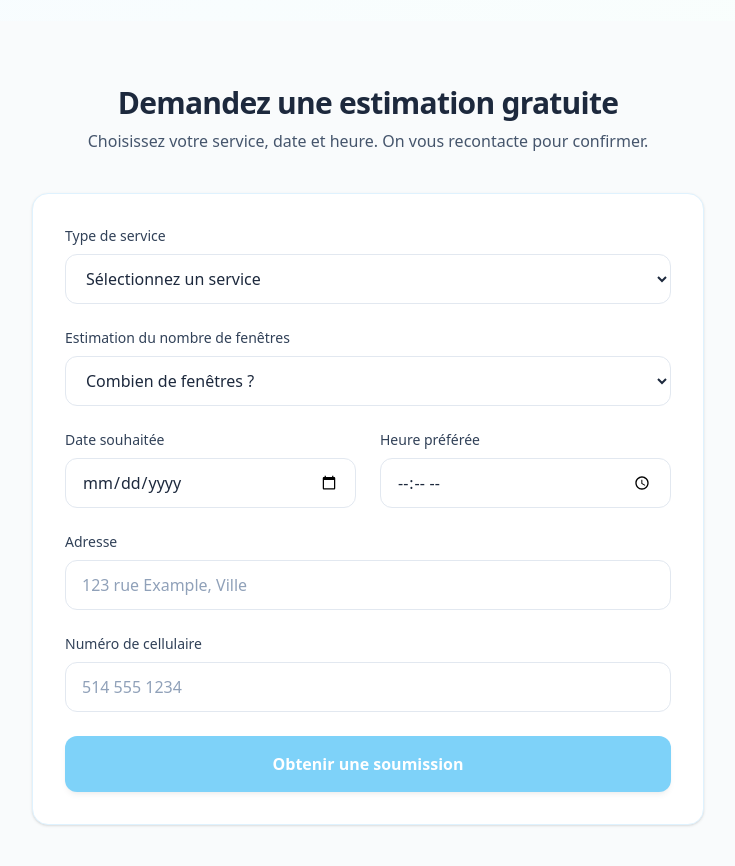
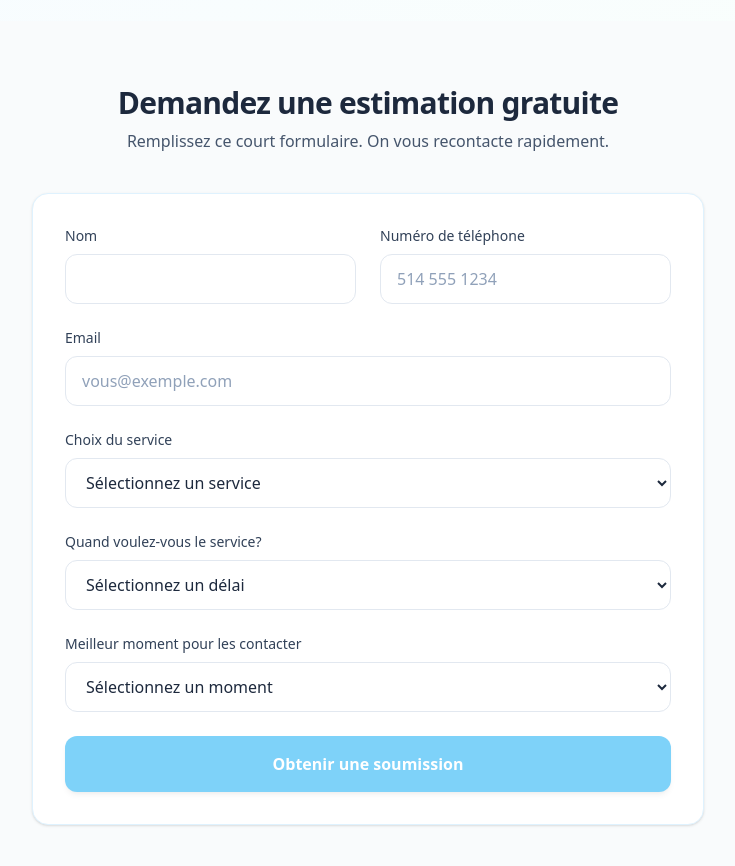
Before and after one commit to Xavier-Lida/purevue, a Next.js app: page / in a window 1280 px wide. Shown: the part 640-1506 px from the top of the page, without its empty margins (272-1007 px from the left). Built offline with nearby package versions, Linux system fonts and the light colour scheme.

Commit message:
Form modifié

```diff
--- a/app/components/BookingForm.tsx
+++ b/app/components/BookingForm.tsx
@@ -22,12 +22,12 @@ export function BookingForm() {
   const [submitted, setSubmitted] = useState(false);
   const [error, setError] = useState<string | null>(null);
   const [pending, setPending] = useState(false);
+  const [name, setName] = useState("");
+  const [email, setEmail] = useState("");
   const [service, setService] = useState("");
-  const [date, setDate] = useState("");
-  const [time, setTime] = useState("");
-  const [address, setAddress] = useState("");
   const [phone, setPhone] = useState("");
-  const [windowsEstimate, setWindowsEstimate] = useState("");
+  const [serviceTiming, setServiceTiming] = useState("");
+  const [contactMoment, setContactMoment] = useState("");
 
   const handleSubmit = async (e: React.FormEvent) => {
     e.preventDefault();
@@ -44,12 +44,12 @@ export function BookingForm() {
     setPending(true);
 
     const body = JSON.stringify({
+      name,
+      email,
       service,
-      ...(windowsEstimate && { "Nombre de fenêtres (estimation)": windowsEstimate }),
-      date,
-      time,
-      address,
       phone,
+      "Quand voulez-vous le service": serviceTiming,
+      "Meilleur moment pour me contacter": contactMoment,
     });
 
     const res = await fetch(endpoint, {
@@ -68,10 +68,11 @@ export function BookingForm() {
   };
 
   const isValid =
+    name.trim() &&
+    email.trim() &&
     service &&
-    date &&
-    time &&
-    address &&
+    serviceTiming &&
+    contactMoment &&
     phone.replace(/\D/g, "").length >= 10;
 
   return (
@@ -84,8 +85,7 @@ export function BookingForm() {
           Demandez une estimation gratuite
         </h2>
         <p className="mb-10 text-center text-slate-600">
-          Choisissez votre service, date et heure. On vous recontacte pour
-          confirmer.
+          Remplissez ce court formulaire. On vous recontacte rapidement.
         </p>
 
         {submitted ? (
@@ -107,12 +107,75 @@ export function BookingForm() {
                 {error}
               </div>
             )}
+            <div className="grid gap-6 sm:grid-cols-2">
+              <div>
+                <label
+                  htmlFor="name"
+                  className="mb-2 block text-sm font-medium text-slate-700"
+                >
+                  Nom
+                </label>
+                <input
+                  id="name"
+                  name="name"
+                  type="text"
+                  value={name}
+                  onChange={(e) => setName(e.target.value)}
+                  required
+                  className="w-full rounded-xl border border-slate-200 bg-white px-4 py-3 text-slate-800 outline-none transition focus:border-sky-400 focus:ring-2 focus:ring-sky-100"
+                />
+              </div>
+              <div>
+                <label
+                  htmlFor="phone"
+                  className="mb-2 block text-sm font-medium text-slate-700"
+                >
+                  Numéro de téléphone
+                </label>
+                <input
+                  id="phone"
+                  name="phone"
+                  type="tel"
+                  value={phone}
+                  onChange={(e) => setPhone(e.target.value)}
+                  required
+                  minLength={10}
+                  placeholder="514 555 1234"
+                  className="w-full rounded-xl border border-slate-200 bg-white px-4 py-3 text-slate-800 placeholder-slate-400 outline-none transition focus:border-sky-400 focus:ring-2 focus:ring-sky-100"
+                />
+                {phone && phone.replace(/\D/g, "").length < 10 && (
+                  <p className="mt-1 text-sm text-amber-600">
+                    Entrez un numéro valide (10 chiffres)
+                  </p>
+                )}
+              </div>
+            </div>
+
+            <div>
+              <label
+                htmlFor="email"
+                className="mb-2 block text-sm font-medium text-slate-700"
+              >
+                Email
+              </label>
+              <input
+                id="email"
+                name="email"
+                type="email"
+                value={email}
+                onChange={(e) => setEmail(e.target.value)}
+                required
+                placeholder="vous@exemple.com"
+                className="w-full rounded-xl border border-slate-200 bg-white px-4 py-3 text-slate-800 placeholder-slate-400 outline-none transition focus:border-sky-400 focus:ring-2 focus:ring-sky-100"
+              />
+            </div>
+
             <div>
               <label
                 htmlFor="service"
                 className="mb-2 block text-sm font-medium text-slate-700"
               >
-                Type de service
+                Choix du service
               </label>
               <select
                 id="service"
@@ -123,9 +186,9 @@ export function BookingForm() {
                 className="w-full rounded-xl border border-slate-200 bg-white px-4 py-3 text-slate-800 outline-none transition focus:border-sky-400 focus:ring-2 focus:ring-sky-100"
               >
                 <option value="">Sélectionnez un service</option>
-                {SERVICES.map((s) => (
-                  <option key={s} value={s}>
-                    {s}
+                {SERVICES.map((item) => (
+                  <option key={item} value={item}>
+                    {item}
                   </option>
                 ))}
               </select>
@@ -133,107 +196,48 @@ export function BookingForm() {
 
             <div>
               <label
-                htmlFor="windowsEstimate"
+                htmlFor="serviceTiming"
                 className="mb-2 block text-sm font-medium text-slate-700"
               >
-                Estimation du nombre de fenêtres
+                Quand voulez-vous le service?
               </label>
               <select
-                id="windowsEstimate"
-                name="windowsEstimate"
-                value={windowsEstimate}
-                onChange={(e) => setWindowsEstimate(e.target.value)}
+                id="serviceTiming"
+                name="serviceTiming"
+                value={serviceTiming}
+                onChange={(e) => setServiceTiming(e.target.value)}
+                required
                 className="w-full rounded-xl border border-slate-200 bg-white px-4 py-3 text-slate-800 outline-none transition focus:border-sky-400 focus:ring-2 focus:ring-sky-100"
               >
-                <option value="">Combien de fenêtres ?</option>
-                <option value="1 à 5">1 à 5 fenêtres</option>
-                <option value="6 à 10">6 à 10 fenêtres</option>
-                <option value="11 à 20">11 à 20 fenêtres</option>
-                <option value="21 à 50">21 à 50 fenêtres</option>
-                <option value="Plus de 50">Plus de 50 fenêtres</option>
+                <option value="">Sélectionnez un délai</option>
+                <option value="Cette semaine">Cette semaine</option>
+                <option value="Ce mois-ci">Ce mois-ci</option>
+                <option value="Dans 2 mois">Dans 2 mois</option>
+                <option value="Dans 3 mois ou plus">Dans 3 mois ou plus</option>
               </select>
-            </div>
-
-            <div className="grid gap-6 sm:grid-cols-2">
-              <div>
-                <label
-                  htmlFor="date"
-                  className="mb-2 block text-sm font-medium text-slate-700"
-                >
-                  Date souhaitée
-                </label>
-                <input
-                  id="date"
-                  name="date"
-                  type="date"
-                  value={date}
-                  onChange={(e) => setDate(e.target.value)}
-                  required
-                  min={new Date().toISOString().split("T")[0]}
-                  className="w-full rounded-xl border border-slate-200 bg-white px-4 py-3 text-slate-800 outline-none transition focus:border-sky-400 focus:ring-2 focus:ring-sky-100"
-                />
-              </div>
-              <div>
-                <label
-                  htmlFor="time"
-                  className="mb-2 block text-sm font-medium text-slate-700"
-                >
-                  Heure préférée
-                </label>
-                <input
-                  id="time"
-                  name="time"
-                  type="time"
-                  value={time}
-                  onChange={(e) => setTime(e.target.value)}
-                  required
-                  className="w-full rounded-xl border border-slate-200 bg-white px-4 py-3 text-slate-800 outline-none transition focus:border-sky-400 focus:ring-2 focus:ring-sky-100"
-                />
-              </div>
             </div>
 
             <div>
               <label
-                htmlFor="address"
+                htmlFor="contactMoment"
                 className="mb-2 block text-sm font-medium text-slate-700"
               >
-                Adresse
+                Meilleur moment pour les contacter
               </label>
-              <input
-                id="address"
-                name="address"
-                type="text"
-                value={address}
-                onChange={(e) => setAddress(e.target.value)}
+              <select
+                id="contactMoment"
+                name="contactMoment"
+                value={contactMoment}
+                onChange={(e) => setContactMoment(e.target.value)}
                 required
-                placeholder="123 rue Example, Ville"
-                className="w-full rounded-xl border border-slate-200 bg-white px-4 py-3 text-slate-800 placeholder-slate-400 outline-none transition focus:border-sky-400 focus:ring-2 focus:ring-sky-100"
-              />
-            </div>
-
-            <div>
-              <label
-                htmlFor="phone"
-                className="mb-2 block text-sm font-medium text-slate-700"
+                className="w-full rounded-xl border border-slate-200 bg-white px-4 py-3 text-slate-800 outline-none transition focus:border-sky-400 focus:ring-2 focus:ring-sky-100"
               >
-                Numéro de cellulaire
-              </label>
-              <input
-                id="phone"
-                name="phone"
-                type="tel"
-                value={phone}
-                onChange={(e) => setPhone(e.target.value)}
-                required
-                minLength={10}
-                placeholder="514 555 1234"
-                className="w-full rounded-xl border border-slate-200 bg-white px-4 py-3 text-slate-800 placeholder-slate-400 outline-none transition focus:border-sky-400 focus:ring-2 focus:ring-sky-100"
-              />
-              {phone && phone.replace(/\D/g, "").length < 10 && (
-                <p className="mt-1 text-sm text-amber-600">
-                  Entrez un numéro valide (10 chiffres)
-                </p>
-              )}
+                <option value="">Sélectionnez un moment</option>
+                <option value="Matin">Matin</option>
+                <option value="Midi">Midi</option>
+                <option value="Soir">Soir</option>
+                <option value="H24">Peu importe</option>
+              </select>
             </div>
 
             <button
```
